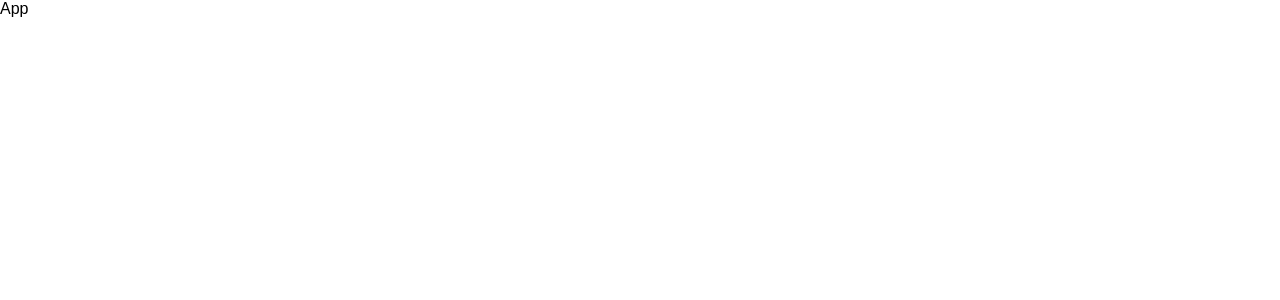
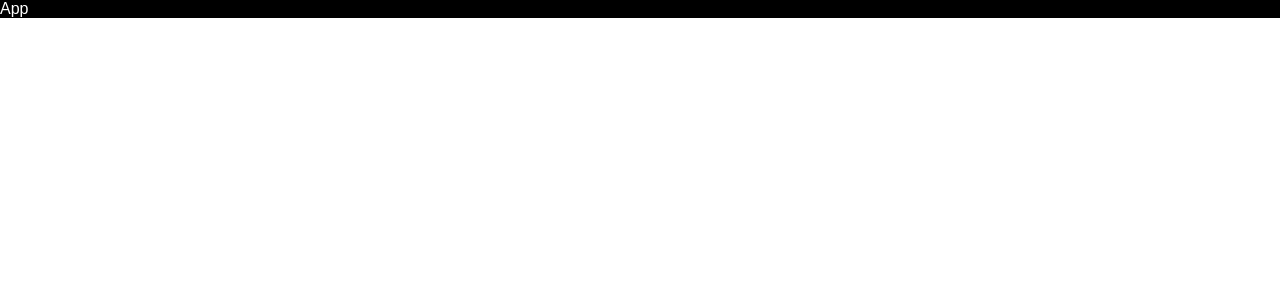
Before and after one commit to nguyetque01/SocialWorkManagement, a React (Create React App) app in the folder frontend/: page / in a window 1280 px wide. Shown: the top 300 px of the page. Built offline with nearby package versions, Linux system fonts and the light colour scheme.

Commit message:
Frontend: Create ThemeContext

```diff
--- a/frontend/src/App.tsx
+++ b/frontend/src/App.tsx
@@ -1,7 +1,12 @@
-import React from "react";
+import { useContext } from "react";
+import { ThemeContext } from "./context/theme.context";
 
 const App = () => {
-  return <div className="app">App</div>;
+  const { darkMode } = useContext(ThemeContext);
+
+  const appStyles = darkMode ? "app dark" : "app";
+
+  return <div className={appStyles}>App</div>;
 };
 
 export default App;
--- /dev/null
+++ b/frontend/src/context/theme.context.tsx
@@ -0,0 +1,31 @@
+import { createContext, useState } from "react";
+
+interface IThemeContextInterface {
+  darkMode: boolean;
+  toggleDarkMode: () => void;
+}
+
+export const ThemeContext = createContext<IThemeContextInterface>({
+  darkMode: false,
+  toggleDarkMode: () => {},
+});
+
+interface IThemeContextProviderProps {
+  children: React.ReactNode;
+}
+
+const ThemeContextProvider = ({ children }: IThemeContextProviderProps) => {
+  const [darkMode, setDarkMode] = useState<boolean>(true);
+
+  const toggleDarkMode: () => void = () => {
+    setDarkMode((prevState) => !prevState);
+  };
+
+  return (
+    <ThemeContext.Provider value={{ darkMode, toggleDarkMode }}>
+      {children}
+    </ThemeContext.Provider>
+  );
+};
+
+export default ThemeContextProvider;
--- a/frontend/src/index.tsx
+++ b/frontend/src/index.tsx
@@ -2,12 +2,13 @@ import React from "react";
 import ReactDOM from "react-dom/client";
 import App from "./App";
 import "./global.scss";
+import ThemeContextProvider from "./context/theme.context";
 
 const root = ReactDOM.createRoot(
   document.getElementById("root") as HTMLElement
 );
 root.render(
-  <React.StrictMode>
+  <ThemeContextProvider>
     <App />
-  </React.StrictMode>
+  </ThemeContextProvider>
 );
```
